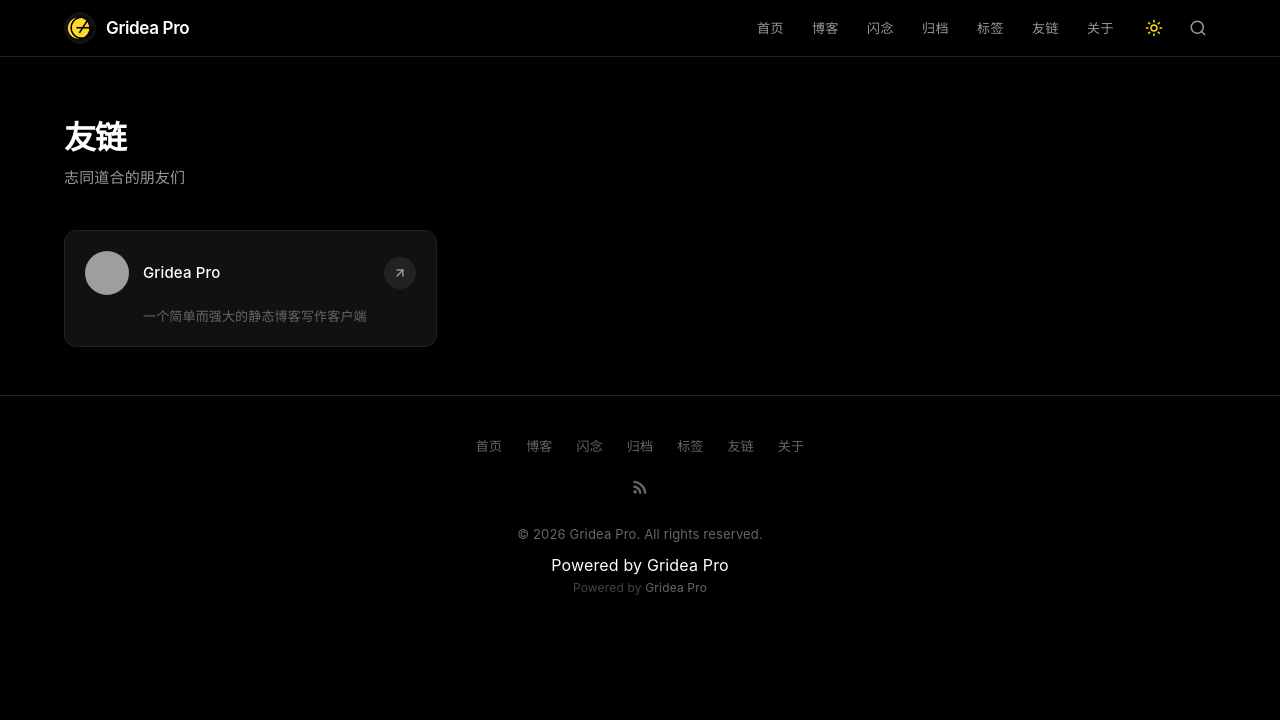
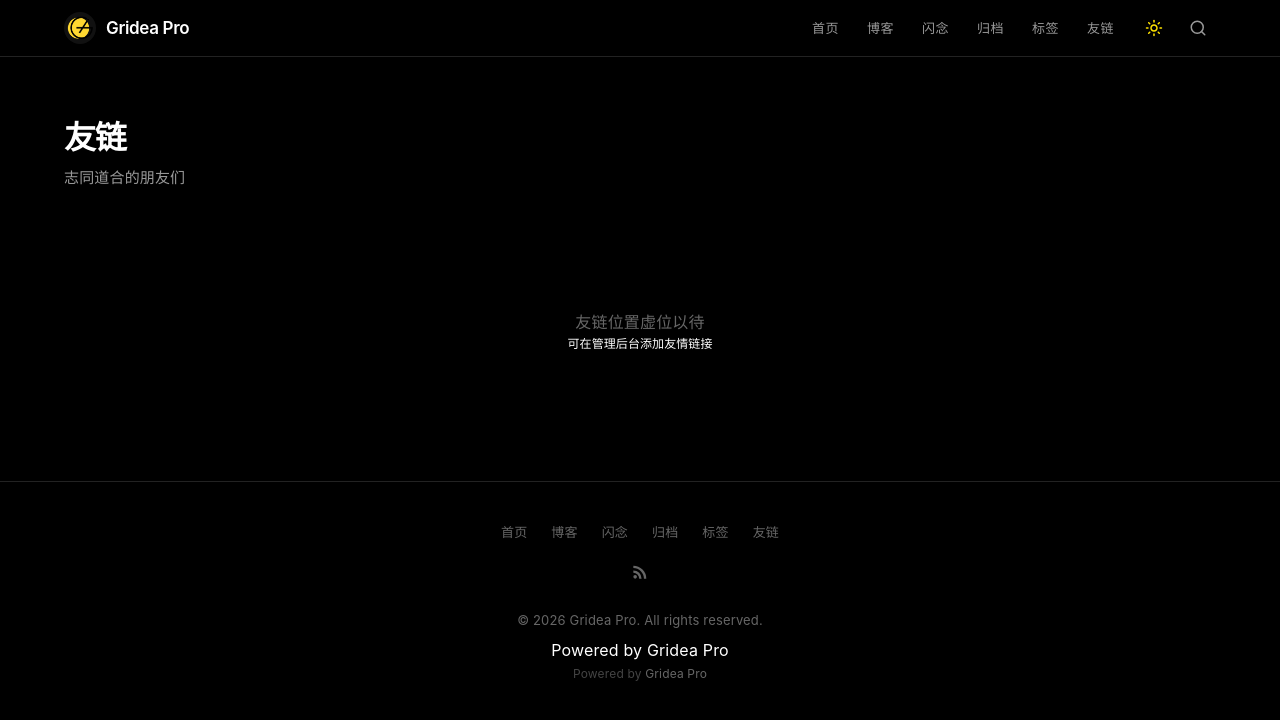
Before and after one commit to HamCat2013/hamcat2013.github.io, a plain HTML site: page links/index.html in a window 1280 px wide. Drawn offline with nearby package versions, Linux system fonts and the light colour scheme; grey boxes are pictures that could not be loaded.

Commit message:
Deployed by Gridea Pro: 2026-08-05 17:35:18

```diff
--- a/links/index.html
+++ b/links/index.html
@@ -86,8 +86,6 @@
         <a class="nav-item" href="/tags">标签</a>
 
         <a class="nav-item" href="/links">友链</a>
-
-        <a class="nav-item" href="/post/about">关于</a>
 
 
       </nav>
@@ -184,30 +182,9 @@
 
   <div class="links-page">
 
-    <div class="links-grid">
-
-      <a href="https://gridea.pro" class="link-card" target="_blank" rel="noopener noreferrer">
-        <div class="link-card__top">
-
-          <div class="link-card__avatar-wrap">
-            <img src="https://gridea.pro/logo.png" alt="Gridea Pro" />
-          </div>
-
-          <div class="link-card__info">
-            <span class="link-card__name">Gridea Pro</span>
-          </div>
-          <span class="link-card__arrow">
-            <svg width="14" height="14" viewBox="0 0 24 24" fill="none" stroke="currentColor" stroke-width="2.5" stroke-linecap="round" stroke-linejoin="round">
-              <line x1="7" y1="17" x2="17" y2="7"></line>
-              <polyline points="7 7 17 7 17 17"></polyline>
-            </svg>
-          </span>
-        </div>
-
-        <span class="link-card__desc">一个简单而强大的静态博客写作客户端</span>
-
-      </a>
-
+    <div class="empty-state">
+      <p class="empty-state__text">友链位置虚位以待</p>
+      <p class="empty-state__hint meta-text">可在管理后台添加友情链接</p>
     </div>
 
   </div>
@@ -233,8 +210,6 @@
       <a class="footer-nav__link" href="/tags">标签</a>
 
       <a class="footer-nav__link" href="/links">友链</a>
-
-      <a class="footer-nav__link" href="/post/about">关于</a>
 
     </nav>
 
```
Also changed, not shown: 404.html (+0 -4 lines), archives/index.html (+0 -4 lines), index.html (+0 -4 lines), memos/index.html (+0 -4 lines), post/index.html (+0 -4 lines), sitemap.xml (+5 -5 lines), tags/index.html (+0 -4 lines).
